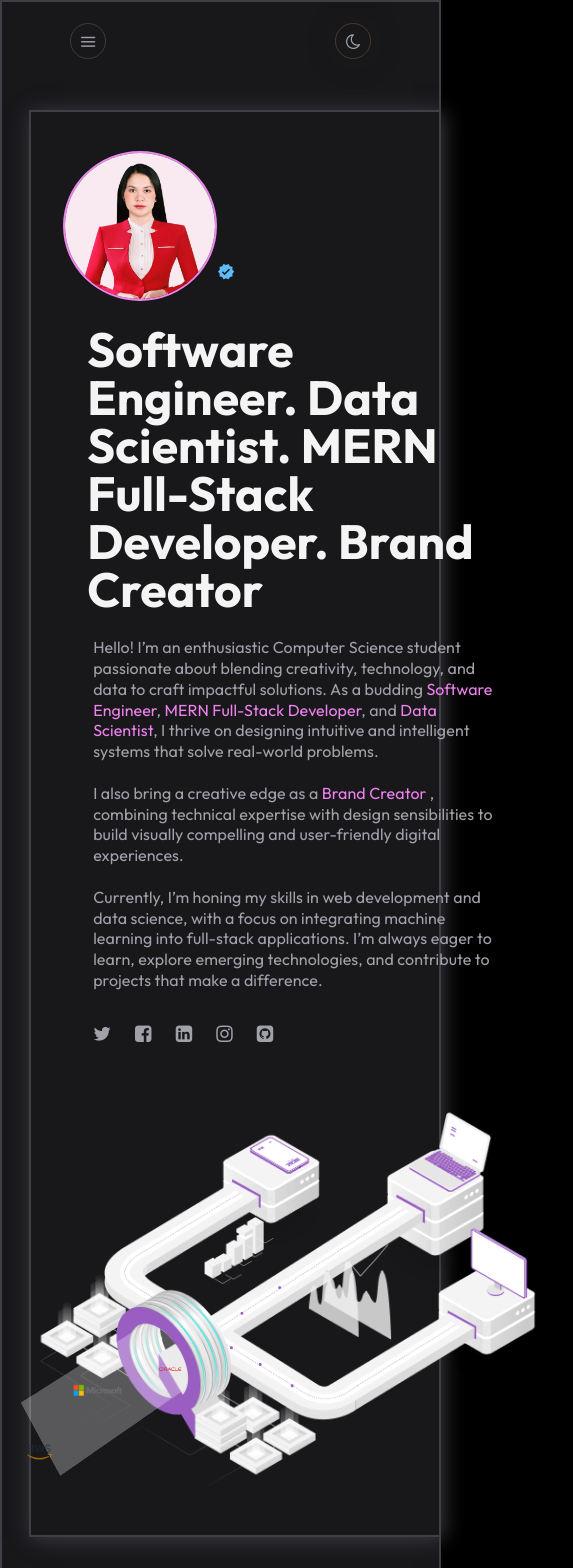
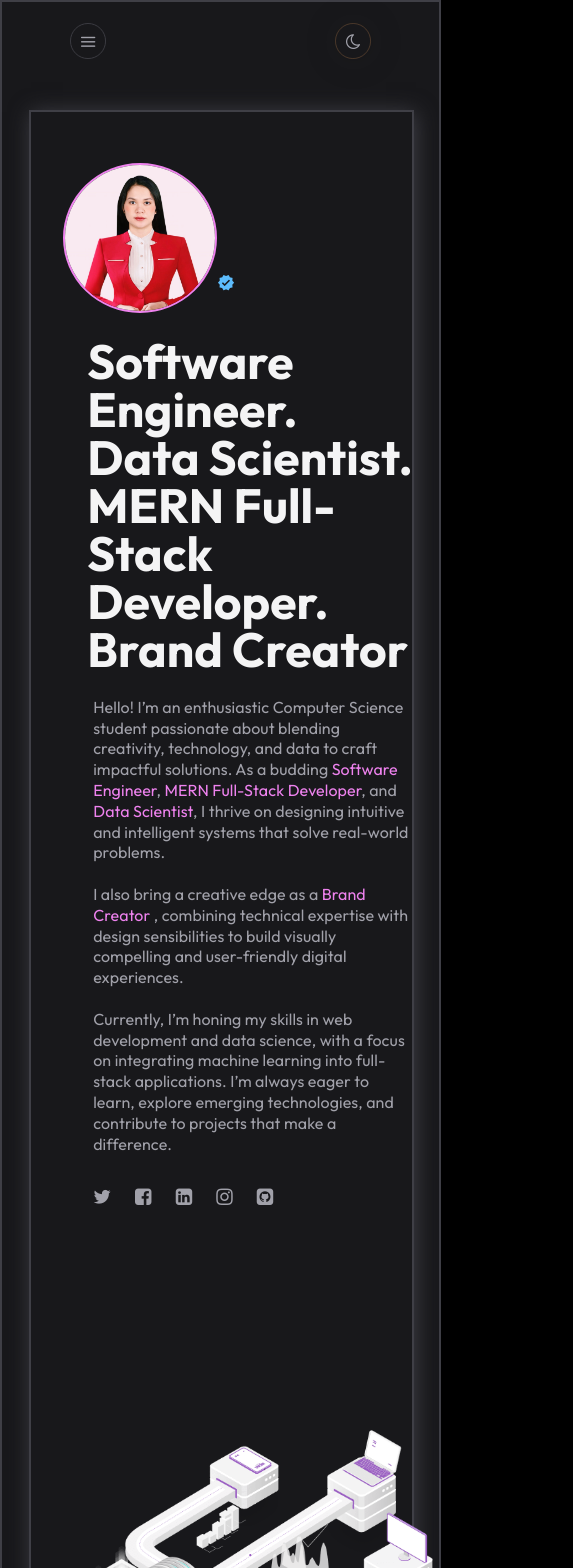
Before and after one commit to ArciRamona/Gladys-Doroin-Portfolio, a React (Vite) app: page / in a window 390 px wide. Shown: the top 1568 px of the page, 573 px wide, since content can reach past the window. Built offline with nearby package versions, Linux system fonts and the light colour scheme.

Commit message:
Updating media Query

```diff
--- a/src/Components/2-Hero/Hero.css
+++ b/src/Components/2-Hero/Hero.css
@@ -118,29 +118,56 @@ section.hero-wrapper .icon:hover {
   }
 }
 
-@media (max-width: 600px) {
+@media (max-width: 425px) {
   section.hero-wrapper {
     padding-top: 2rem;
-    width: 90%;
+    width: 70%;
 
     .hero-animation {
-      width: 35rem;
-      margin-top: 60rem;
-      margin-left: -35.7rem;
+      width: 25rem;
+      margin-top: 80rem;
+      margin-left: -25.7rem;
     }
 
     .heroBox {
-      margin-top: -28rem;
+      margin-top: -13rem;
     }
   }
   section.hero-wrapper h1.title {
     font-size: 3rem;
     line-height: 3rem;
-    width: 27rem;
+    width: 22rem;
   }
   section.hero-wrapper p.sub-title {
     font-size: 1rem;
     line-height: 1.3rem;
-    width: 30rem;
+    width: 21rem;
   }
 }
+
+@media (max-width: 430px) {
+  section.hero-wrapper {
+    padding-top: 2rem;
+    width: 83%;
+
+    .hero-animation {
+      width: 25rem;
+      margin-top: 80rem;
+      margin-left: -25.7rem;
+    }
+
+    .heroBox {
+      margin-top: -30rem;
+    }
+  }
+  section.hero-wrapper h1.title {
+    font-size: 3rem;
+    line-height: 3rem;
+    width: 22rem;
+  }
+  section.hero-wrapper p.sub-title {
+    font-size: 1rem;
+    line-height: 1.3rem;
+    width: 21rem;
+  }
+}
--- a/src/Components/4-Contact/Contact.css
+++ b/src/Components/4-Contact/Contact.css
@@ -71,7 +71,7 @@ input[type="submit"] {
   border: 1px solid rgba(63, 63, 70);
   color: var(--subtitle);
   border-radius: 20px;
-  width: 6rem;
+  width: 5rem;
   height: 2.5rem;
   font-size: 1rem;
   transition: box-shadow 200ms ease-in-out, transform 200ms ease-in-out;
@@ -82,7 +82,7 @@ input[type="submit"] {
 
 .light input[type="submit"] {
   background-color: transparent;
-  background-color: rgba(245, 210, 183, 0.162);
+  background-color: rgba(33, 35, 33, 0.162);
   border: 1px solid rgba(128, 128, 128, 0.451);
   box-shadow: 1px 1px 1px rgba(73, 73, 75, 0.105);
 }
@@ -142,3 +142,29 @@ input[type="submit"]:active {
     align-self: center;
   }
 }
+
+@media (max-width: 430px) {
+  .contact-header form {
+    flex-direction: column;
+  }
+
+  .contact-header form div.flex {
+    flex-direction: column;
+    align-items: start;
+  }
+
+  input[type="submit"] {
+    width: 23rem;
+    align-self: center;
+  }
+  .contact-header .sub-title {
+    width: 26rem;
+    max-width: 40ch;
+  }
+  .contact-header #name,
+  .contact-header #email,
+  .contact-header #message {
+    width: 23rem;
+    font-size: 1rem;
+  }
+}
```
